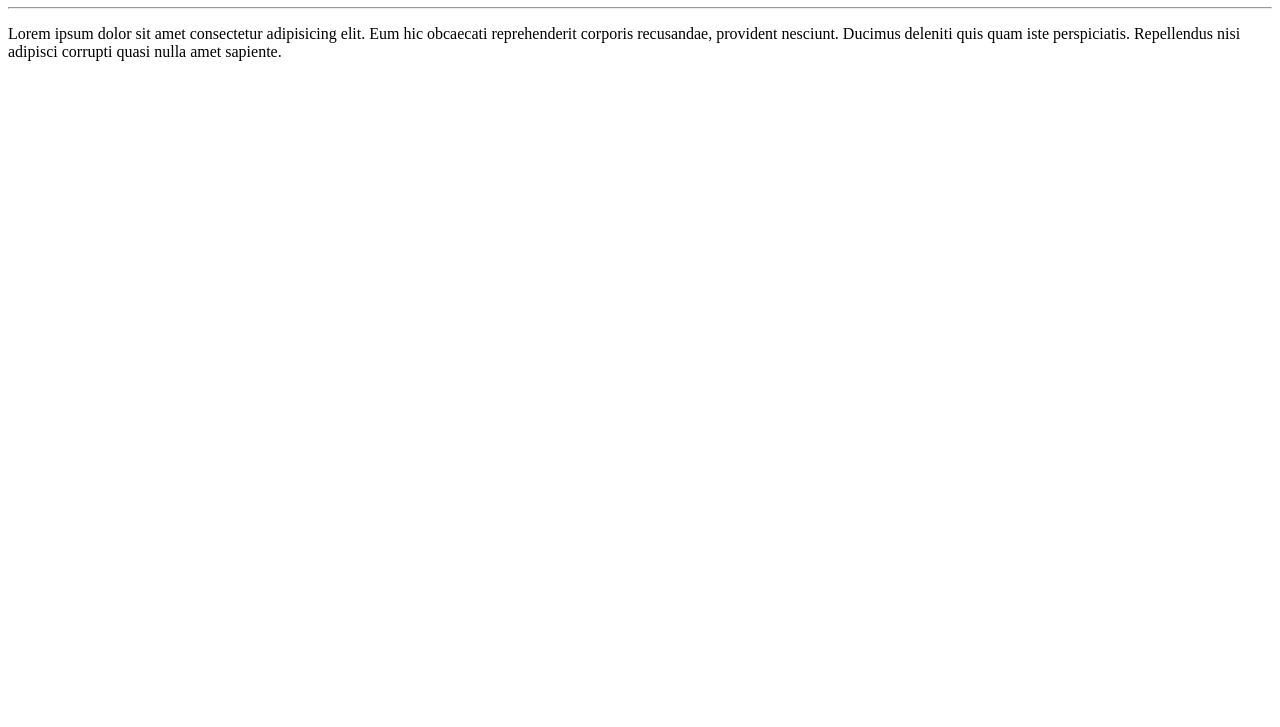
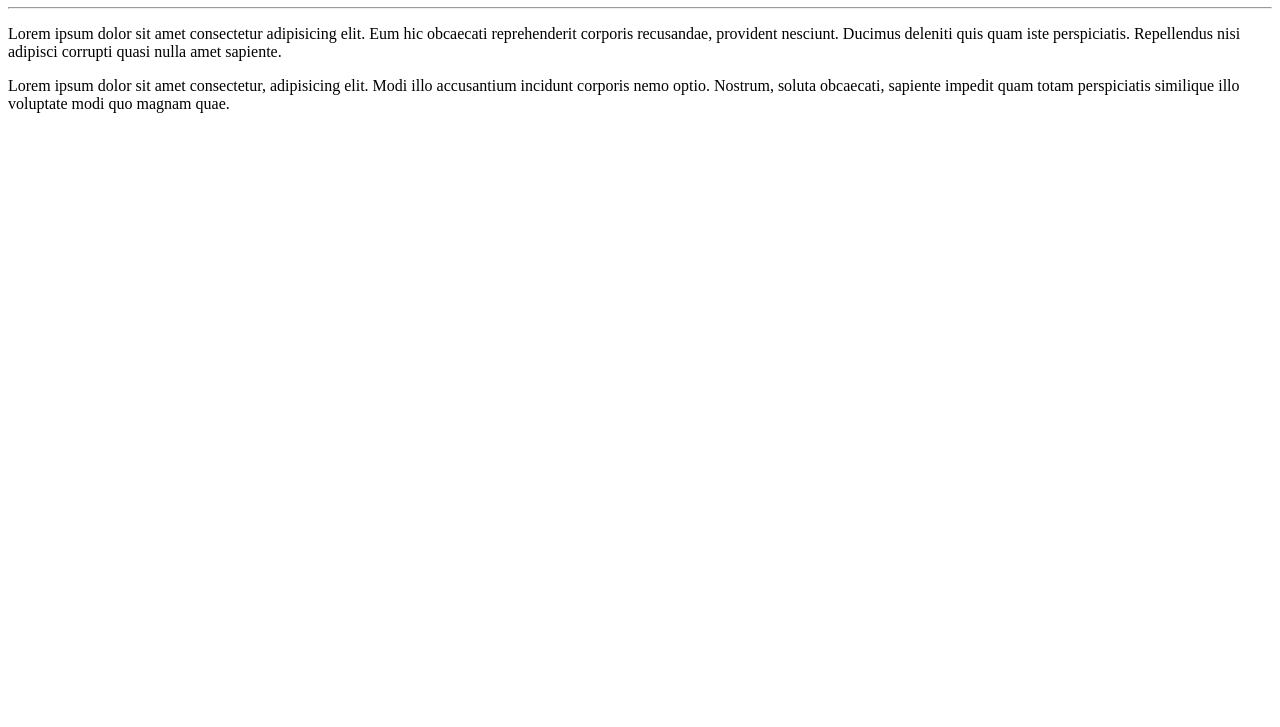
Before and after one commit to JorgeAlberto302/OLA-MUNDO, a plain HTML site: page site-exemplo/index.html in a window 1280 px wide. Shown: the part 73-800 px from the top of the page. Drawn offline with Linux system fonts and the light colour scheme.

Commit message:
Adicionei um paragrafo

```diff
--- a/site-exemplo/index.html
+++ b/site-exemplo/index.html
@@ -10,5 +10,6 @@
     <h1>OLÁ, MUNDO!</h1>
     <hr>
     <p>Lorem ipsum dolor sit amet consectetur adipisicing elit. Eum hic obcaecati reprehenderit corporis recusandae, provident nesciunt. Ducimus deleniti quis quam iste perspiciatis. Repellendus nisi adipisci corrupti quasi nulla amet sapiente.</p>
+    <P>Lorem ipsum dolor sit amet consectetur, adipisicing elit. Modi illo accusantium incidunt corporis nemo optio. Nostrum, soluta obcaecati, sapiente impedit quam totam perspiciatis similique illo voluptate modi quo magnam quae.</P>
 </body>
 </html>
```
